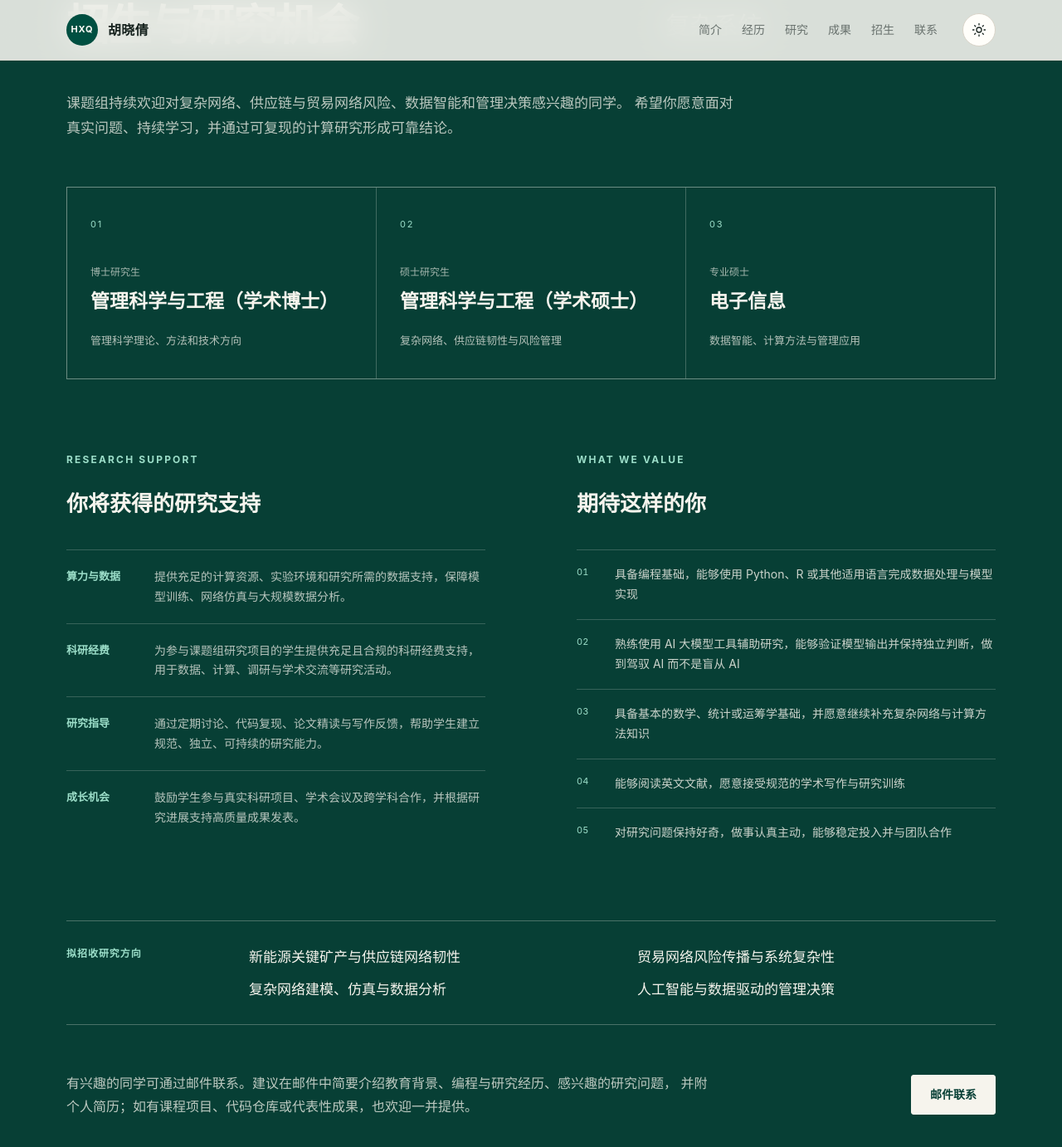
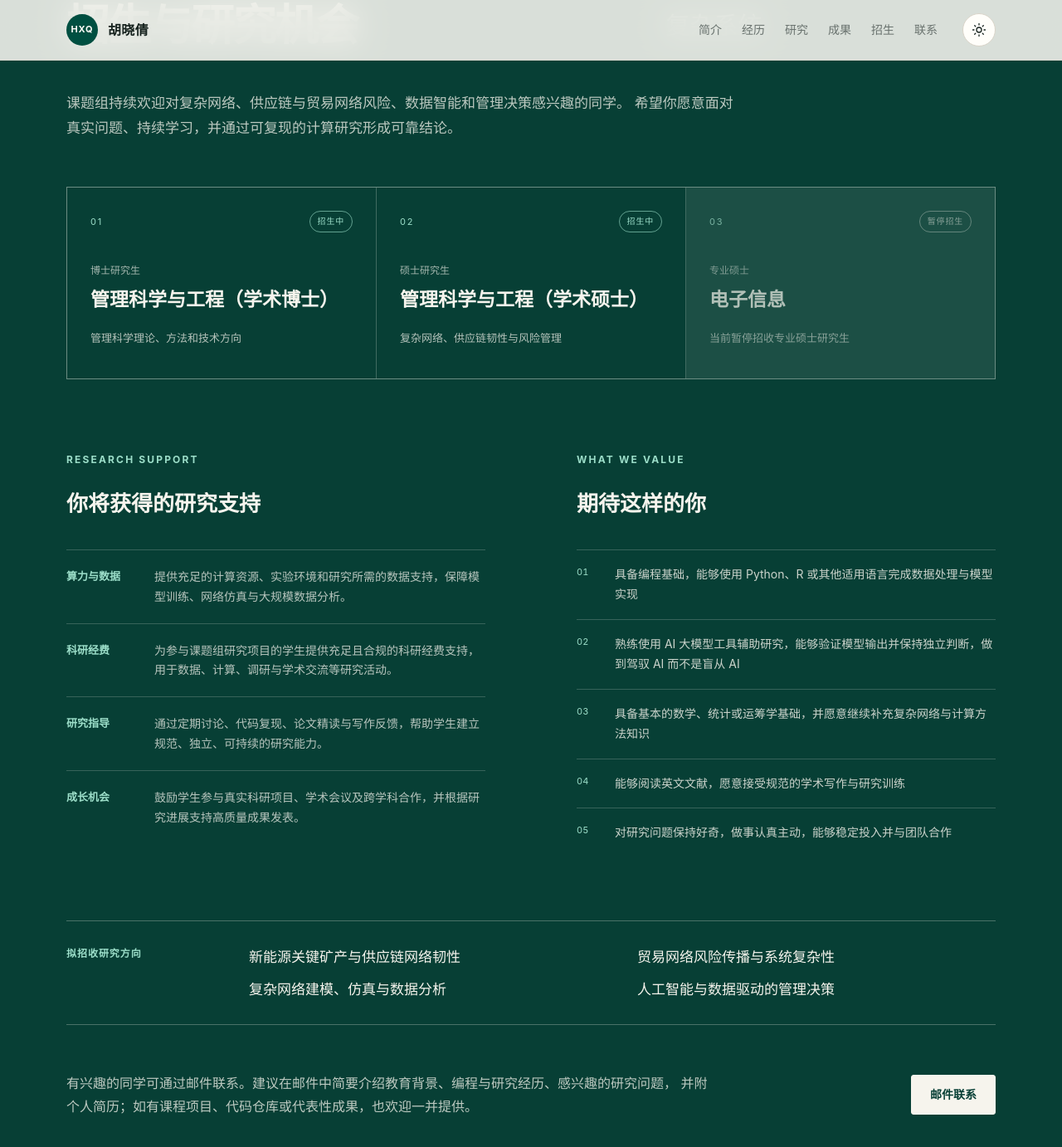
Before and after one commit to huxiaoqian/huxiaoqian.github.io, a Jekyll site: the page built from index.html, in a window 1280 px wide and 1400 px high, scrolled down 6334 px. Shown: the top 1382 px of the window at 83% size. Built offline with Jekyll 4.4.1, drawn with Linux system fonts in a browser that asks for light colours.

Commit message:
content: pause professional master's recruitment

```diff
--- a/_data/profile.yml
+++ b/_data/profile.yml
@@ -168,12 +168,15 @@ recruitment:
     - type: 博士研究生
       degree: 管理科学与工程（学术博士）
       focus: 管理科学理论、方法和技术方向
+      status: 招生中
     - type: 硕士研究生
       degree: 管理科学与工程（学术硕士）
       focus: 复杂网络、供应链韧性与风险管理
+      status: 招生中
     - type: 专业硕士
       degree: 电子信息
-      focus: 数据智能、计算方法与管理应用
+      focus: 当前暂停招收专业硕士研究生
+      status: 暂停招生
   topics:
     - 新能源关键矿产与供应链网络韧性
     - 贸易网络风险传播与系统复杂性
--- a/assets/css/main.css
+++ b/assets/css/main.css
@@ -157,7 +157,11 @@ html[data-theme="light"] .moon, html[data-theme="dark"] .sun { display: none; }
 .recruitment-intro { max-width: 820px; margin: 50px 0 0; color: color-mix(in srgb, var(--recruit-ink) 76%, transparent); font-size: 17px; }
 .program-grid { display: grid; grid-template-columns: repeat(3, 1fr); gap: 1px; margin-top: 56px; background: color-mix(in srgb, var(--recruit-ink) 24%, transparent); border: 1px solid color-mix(in srgb, var(--recruit-ink) 24%, transparent); }
 .program-grid article { min-height: 230px; padding: 28px; background: var(--recruit-bg); }
-.program-grid article > span { color: #9cdec9; font-size: 11px; letter-spacing: .16em; }
+.program-card-top { display: flex; align-items: center; justify-content: space-between; gap: 20px; }
+.program-card-top > span { color: #9cdec9; font-size: 11px; letter-spacing: .16em; }
+.program-card-top > em { padding: 3px 9px; border: 1px solid color-mix(in srgb, #9cdec9 62%, transparent); border-radius: 999px; color: #9cdec9; font-size: 10px; font-style: normal; letter-spacing: .08em; }
+.program-paused { opacity: .62; }
+.program-paused .program-card-top > em { border-color: color-mix(in srgb, var(--recruit-ink) 48%, transparent); color: color-mix(in srgb, var(--recruit-ink) 72%, transparent); }
 .program-grid article > p { margin: 35px 0 8px; color: color-mix(in srgb, var(--recruit-ink) 66%, transparent); font-size: 12px; }
 .program-grid h3 { margin: 0 0 20px; font-family: var(--serif); font-size: 23px; line-height: 1.45; }
 .program-grid small { display: block; color: color-mix(in srgb, var(--recruit-ink) 72%, transparent); font-size: 13px; line-height: 1.65; }
--- a/index.html
+++ b/index.html
@@ -172,8 +172,8 @@ description: 胡晓倩，首都经济贸易大学管理工程学院副教授、
 
       <div class="program-grid">
         {% for program in profile.recruitment.programs %}
-          <article>
-            <span>0{{ forloop.index }}</span>
+          <article{% if program.status == '暂停招生' %} class="program-paused"{% endif %}>
+            <div class="program-card-top"><span>0{{ forloop.index }}</span><em>{{ program.status }}</em></div>
             <p>{{ program.type }}</p>
             <h3>{{ program.degree }}</h3>
             <small>{{ program.focus }}</small>
```
